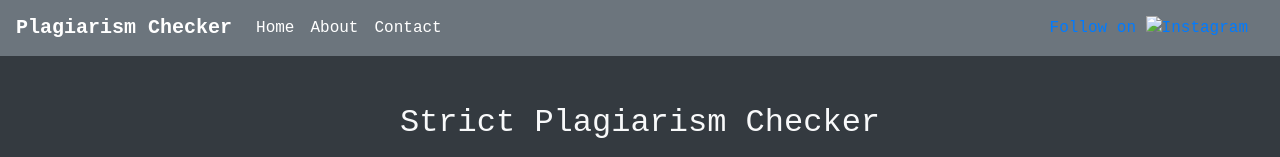
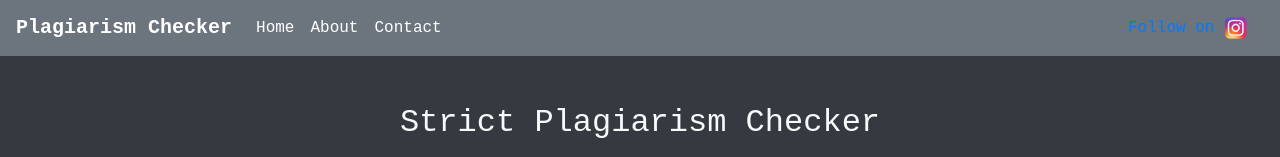
Before and after one commit to imDevinder/plagiarism-checker, a plain HTML site: page index.html in a window 1280 px wide. Shown: the top 157 px of the page. Drawn offline with nearby package versions, Linux system fonts and the light colour scheme; the site is published under a folder, as on GitHub Pages, so addresses that start at the root find nothing.

Commit message:
Update index.html

```diff
--- a/index.html
+++ b/index.html
@@ -28,7 +28,7 @@
                 </li>
             </ul>
             <a class="nav-link ml-auto" href="https://instagram.com/imDevinderSharma" target="_blank">
-                <div>Follow on <img src="/images/Instagram-logo.png" alt="Instagram" style="width: 24px; height: 24px;"></div>
+                <div>Follow on <img src="images/Instagram-logo.png" alt="Instagram" style="width: 24px; height: 24px;"></div>
             </a>
         </div>
     </nav>
```
